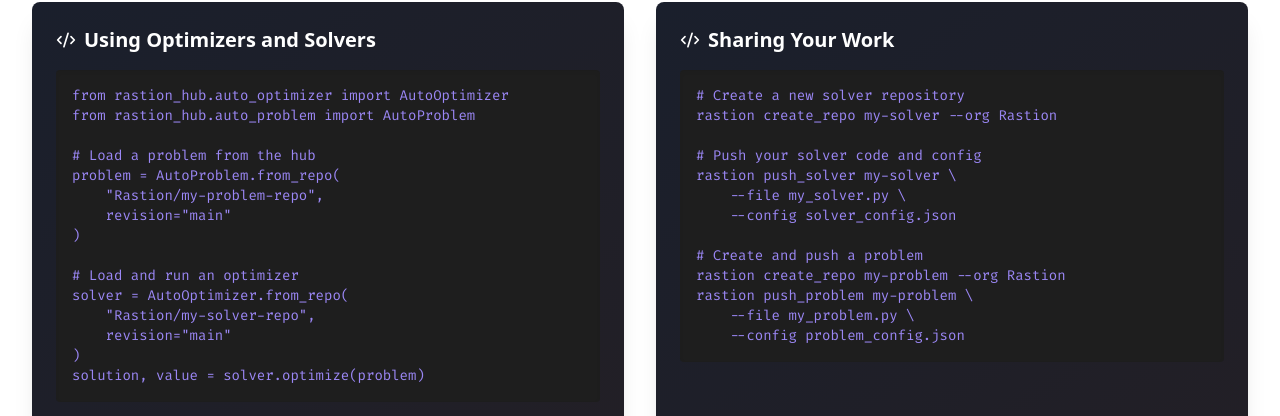
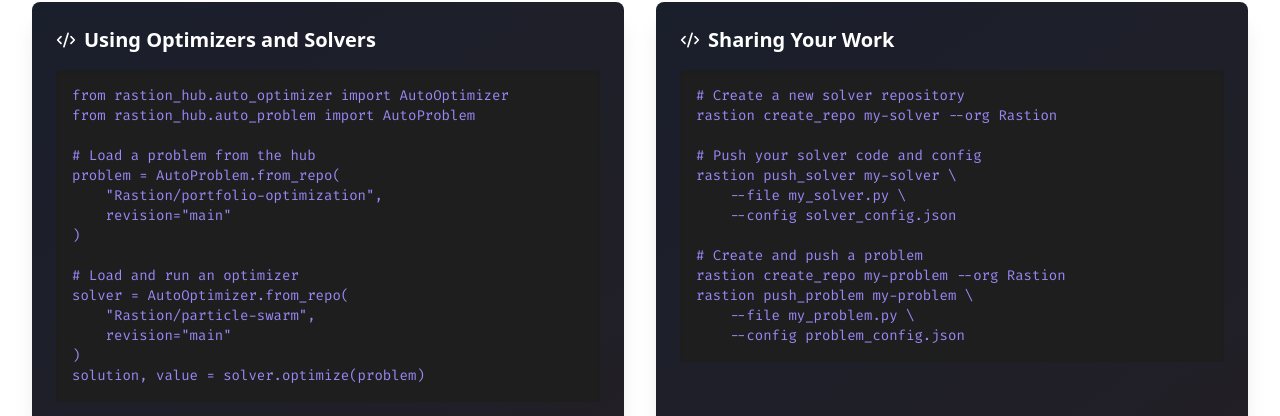
Before and after one commit to leonidas1312/platform, a React (Vite) app: page / in a window 1280 px wide. Shown: the part 531-947 px from the top of the page. Built offline with nearby package versions, Linux system fonts and the light colour scheme.

Commit message:
Update Landing.tsx

```diff
--- a/src/pages/Landing.tsx
+++ b/src/pages/Landing.tsx
@@ -46,13 +46,13 @@ from rastion_hub.auto_problem import AutoProblem
 
 # Load a problem from the hub
 problem = AutoProblem.from_repo(
-    "Rastion/my-problem-repo",
+    "Rastion/portfolio-optimization",
     revision="main"
 )
 
 # Load and run an optimizer
 solver = AutoOptimizer.from_repo(
-    "Rastion/my-solver-repo",
+    "Rastion/particle-swarm",
     revision="main"
 )
 solution, value = solver.optimize(problem)`}
```
